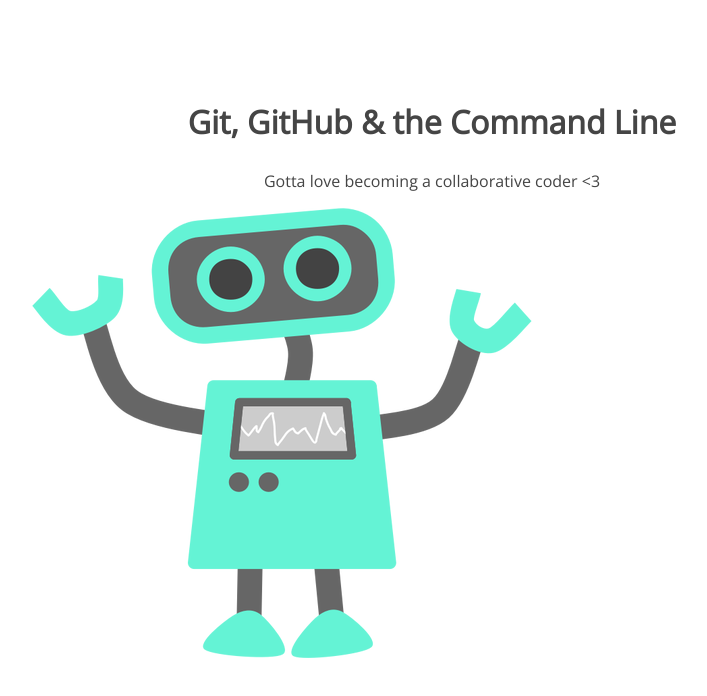
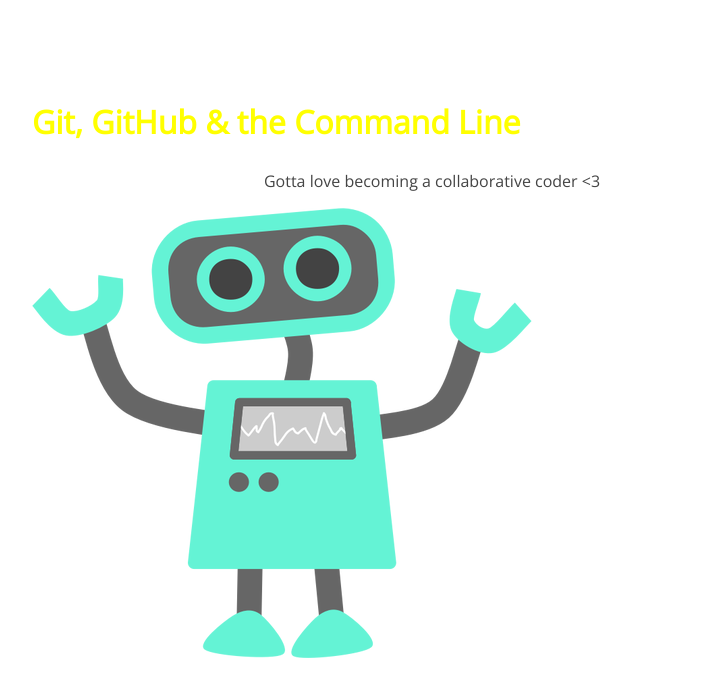
Before and after one commit to lgreen407/105-project, a plain HTML site: page index.html in a window 1280 px wide. Shown: the whole page, without its empty margins (208-915 px from the left). Drawn offline with nearby package versions, Linux system fonts and the light colour scheme.

Commit message:
2nd commit

```diff
--- a/css/style.css
+++ b/css/style.css
@@ -2,7 +2,9 @@ section {
 	width: 800px;
 	margin: 100px auto;
 }
-section h1,
+section h1 {
+	color: yellow;
+}
 section p {
 	text-align: center;
 	color: #454545;
```
